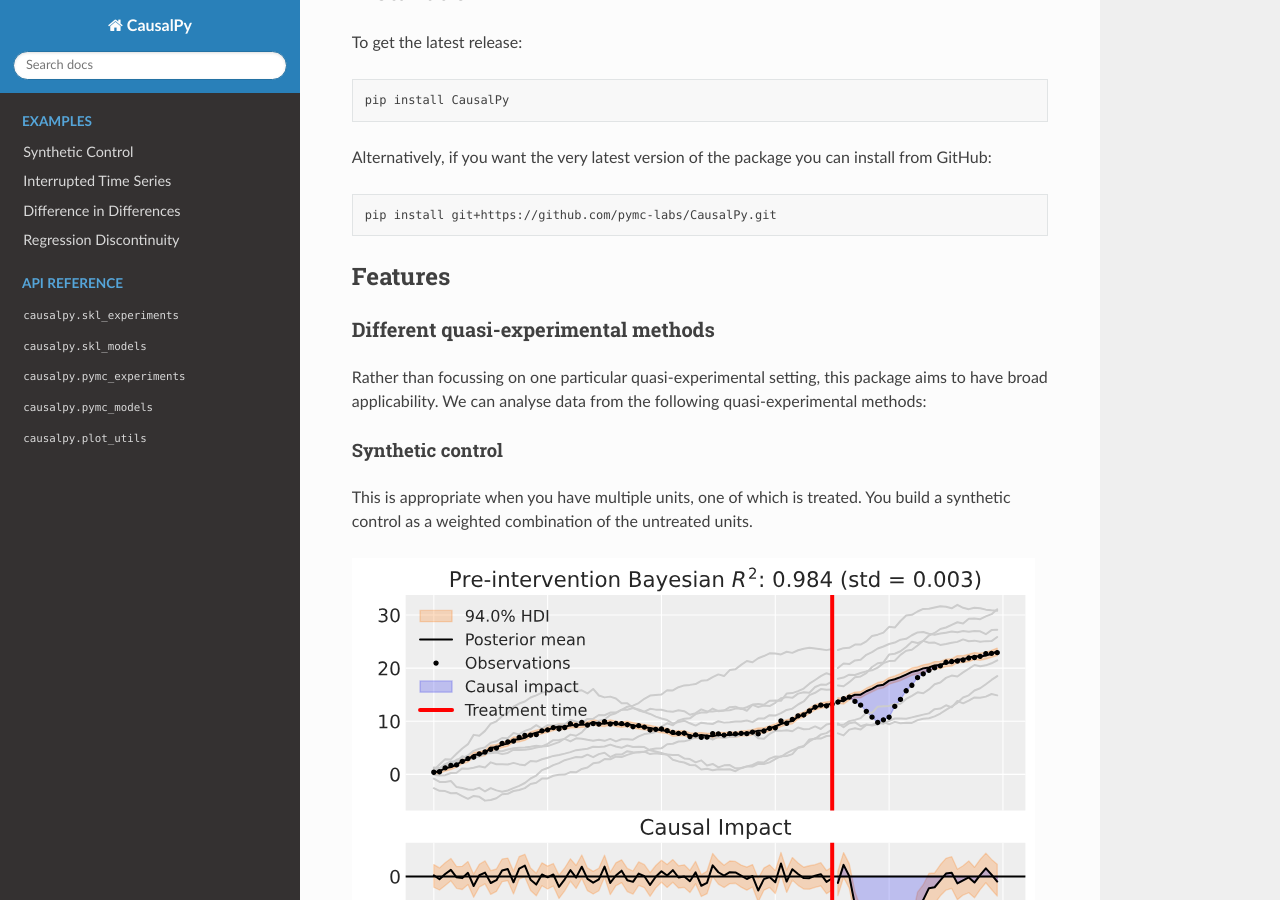
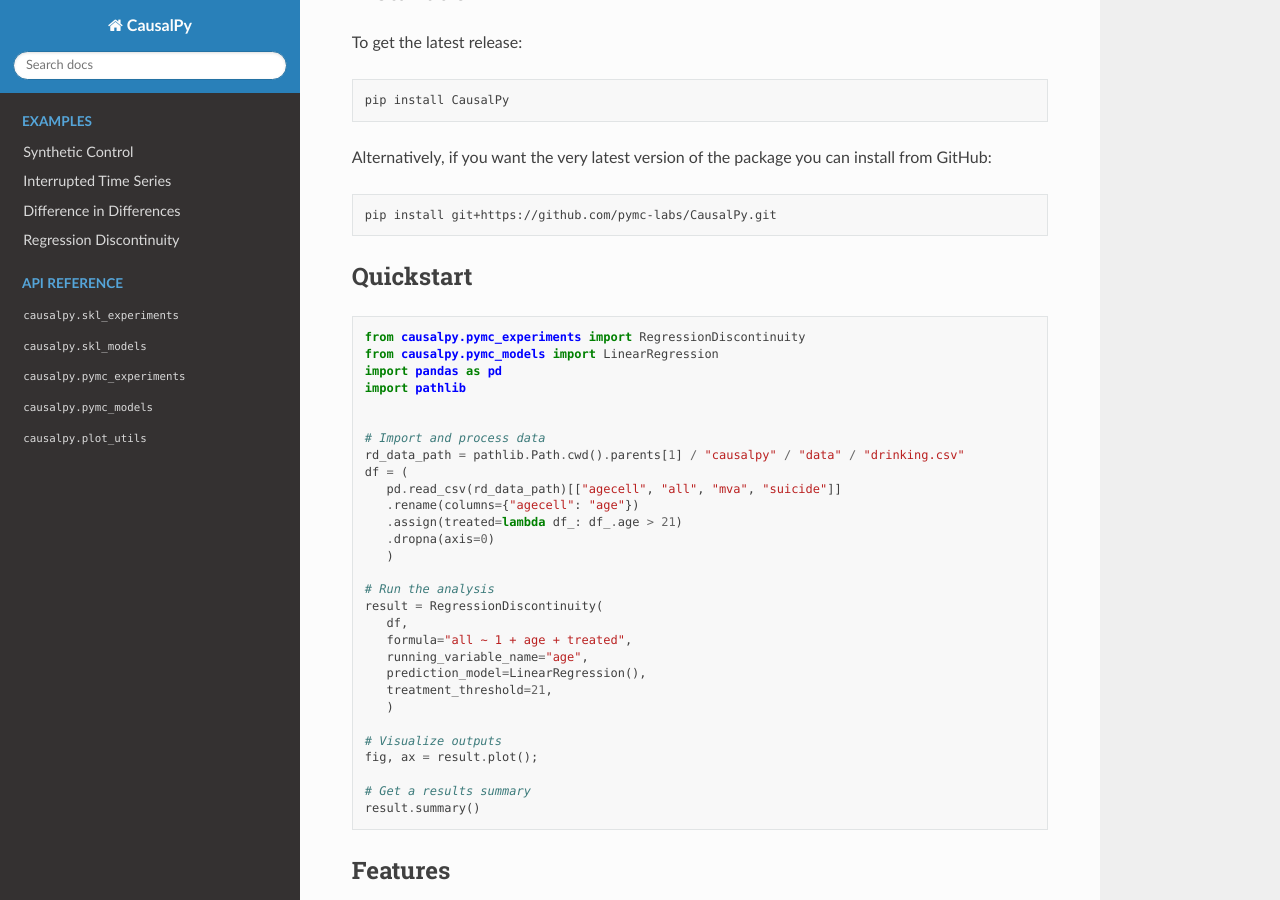
Before and after one commit to pymc-labs/CausalPy, a Sphinx documentation site: the page built from docs/index.rst, in a window 1280 px wide and 900 px high, scrolled down 305 px. Built offline with Sphinx 7.4.7 and the Read the Docs theme 2.0.0, drawn with Linux system fonts in a browser that asks for light colours.

Commit message:
#55 add a quickstart

```diff
--- a/docs/index.rst
+++ b/docs/index.rst
@@ -23,6 +23,41 @@
 
    pip install git+https://github.com/pymc-labs/CausalPy.git
 
+
+Quickstart
+----------
+
+.. code-block:: python
+
+   from causalpy.pymc_experiments import RegressionDiscontinuity
+   from causalpy.pymc_models import LinearRegression
+   import pandas as pd
+   import pathlib
+
+
+   # Import and process data
+   rd_data_path = pathlib.Path.cwd().parents[1] / "causalpy" / "data" / "drinking.csv"
+   df = (
+      pd.read_csv(rd_data_path)[["agecell", "all", "mva", "suicide"]]
+      .rename(columns={"agecell": "age"})
+      .assign(treated=lambda df_: df_.age > 21)
+      .dropna(axis=0)
+      )
+
+   # Run the analysis
+   result = RegressionDiscontinuity(
+      df,
+      formula="all ~ 1 + age + treated",
+      running_variable_name="age",
+      prediction_model=LinearRegression(),
+      treatment_threshold=21,
+      )
+
+   # Visualize outputs
+   fig, ax = result.plot();
+
+   # Get a results summary
+   result.summary()
 
 Features
 --------
```
Also changed, not shown: README.md (+34 -0 lines).
